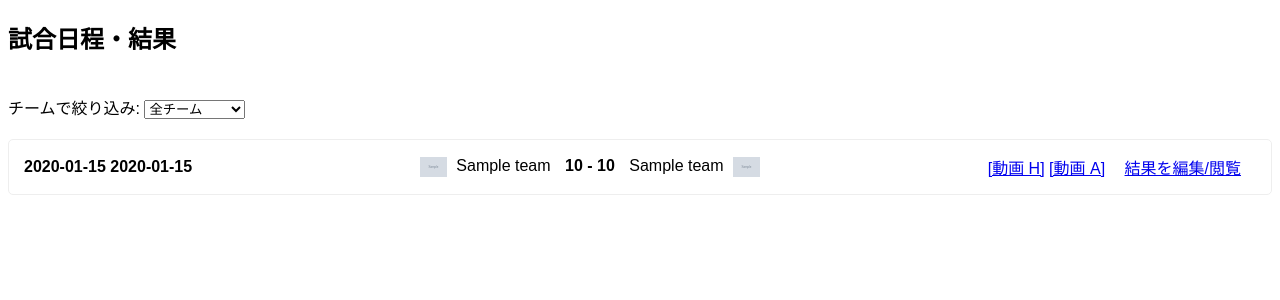
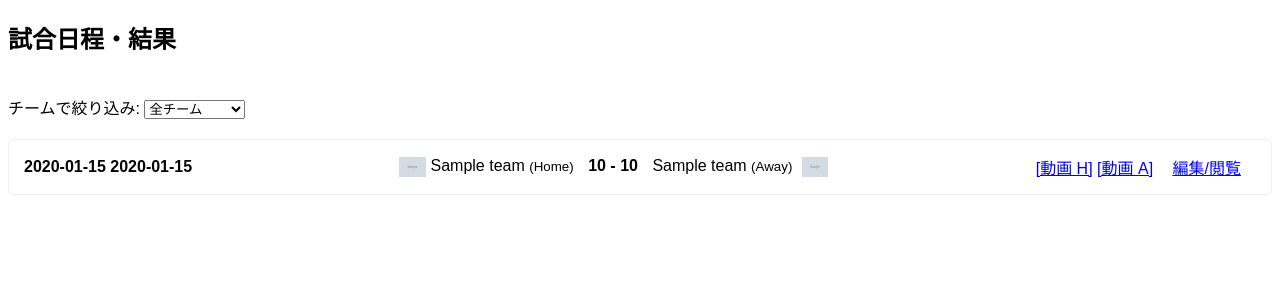
Before and after one commit to mito0612uni/NBA2K26-JPL, a Flask app: page /schedule in a window 1280 px wide. Shown: the part 56-356 px from the top of the page. Run offline with Flask 3, Linux system fonts and the light colour scheme; tables that the repository leaves empty hold one stand-in row (values such as "Sample post"); grey boxes marked "Sample" are stand-in pictures; some libraries are stand-ins or nearby versions.

Commit message:
Fix schedule layout and add auto schedule page

```diff
--- a/templates/index.html
+++ b/templates/index.html
@@ -129,6 +129,7 @@
       <div class="game-item" style="display: flex; align-items: center; padding: 10px; border-bottom: 1px solid #eee;">
         <div style="min-width: 180px;">
           <strong style="font-size: 1.1em;">{{ game.game_date }}</strong>
+          {% if game.start_time %}
           <span style="margin-left: 10px; color: #555;">{{ game.start_time }}</span>
         </div>
         <div>
--- a/templates/schedule.html
+++ b/templates/schedule.html
@@ -1,11 +1,12 @@
 {% extends "layout.html" %}
 {% block content %}
-  <div class="page-header" style="display: flex; justify-content: space-between; align-items: center; margin-bottom: 20px;">
-    <h2>試合日程・結果</h2>
+  <div class="page-header" style="display: flex; justify-content: space-between; align-items: center; margin-bottom: 20px; flex-wrap: wrap;">
+    <h2 style="margin-right: 20px;">試合日程・結果</h2>
     {% if current_user.is_authenticated and current_user.is_admin %}
-    <div>
-      <a href="{{ url_for('auto_schedule') }}" class="button" style="text-decoration: none; background-color: #ffc107; color: black; padding: 8px 15px; border-radius: 5px; margin-right: 10px;">自動作成</a>
-      <a href="{{ url_for('add_schedule') }}" class="button" style="text-decoration: none; background-color: #007bff; color: white; padding: 8px 15px; border-radius: 5px;">新しい日程を追加</a>
+      <div>
+        <a href="{{ url_for('auto_schedule') }}" class="button" style="text-decoration: none; background-color: #ffc107; color: black; padding: 8px 15px; border-radius: 5px; margin-right: 10px;">自動作成</a>
+        <a href="{{ url_for('add_schedule') }}" class="button" style="text-decoration: none; background-color: #007bff; color: white; padding: 8px 15px; border-radius: 5px;">新しい日程を追加</a>
+      </div>
     {% endif %}
   </div>
 
@@ -14,9 +15,7 @@
     <select name="team_id" id="team-select" onchange="this.form.submit()">
       <option value="">全チーム</option>
       {% for team in all_teams %}
-        <option value="{{ team.id }}" {% if team.id == selected_team_id %}selected{% endif %}>
-          {{ team.name }}
-        </option>
+        <option value="{{ team.id }}" {% if team.id == selected_team_id %}selected{% endif %}>{{ team.name }}</option>
       {% endfor %}
     </select>
   </form>
@@ -24,36 +23,33 @@
   {% if games %}
     {% for game in games %}
     <div class="game-item" style="border: 1px solid #eee; padding: 15px; margin-bottom: 10px; border-radius: 5px;">
-      <p style="margin: 0; display: flex; justify-content: space-between; align-items: center;">
-        <span style="font-weight: bold; min-width: 150px;">{{ game.game_date }} {{ game.start_time }}</span>
-        <span style="text-align: center; flex-grow: 1;">
-          {% if game.home_team.logo_image %}
-            <img src="{{ url_for('static', filename='logos/' + game.home_team.logo_image) }}" alt="{{ game.home_team.name }} ロゴ" style="height: 20px; vertical-align: middle; margin-right: 5px;">
-          {% endif %}
-          {{ game.home_team.name }}
+      <div style="display: flex; justify-content: space-between; align-items: center; flex-wrap: wrap; gap: 10px;">
+        <div style="font-weight: bold;">
+          {{ game.game_date }}
+          {% if game.start_time %}{{ game.start_time }}{% endif %}
+        </div>
+        <div style="flex-grow: 1; text-align: center;">
+          {% if game.home_team.logo_image %}<img src="{{ url_for('static', filename='logos/' + game.home_team.logo_image) }}" alt="" style="height: 20px; vertical-align: middle;">{% endif %}
+          <span>{{ game.home_team.name }} <small>(Home)</small></span>
           {% if game.is_finished %}
-            <span class="score" style="font-weight: bold; margin: 0 10px;">{{ game.home_score }} - {{ game.away_score }}</span>
+            <span style="font-weight: bold; margin: 0 10px;">{{ game.home_score }} - {{ game.away_score }}</span>
           {% else %}
             <span style="margin: 0 10px;">vs</span>
           {% endif %}
-          {{ game.away_team.name }}
-          {% if game.away_team.logo_image %}
-            <img src="{{ url_for('static', filename='logos/' + game.away_team.logo_image) }}" alt="{{ game.away_team.name }} ロゴ" style="height: 20px; vertical-align: middle; margin-left: 5px;">
-          {% endif %}
-        </span>
-        <span style="white-space: nowrap; min-width: 180px; text-align: right;">
+          <span style="margin-right: 5px;">{{ game.away_team.name }} <small>(Away)</small></span>
+          {% if game.away_team.logo_image %}<img src="{{ url_for('static', filename='logos/' + game.away_team.logo_image) }}" alt="" style="height: 20px; vertical-align: middle;">{% endif %}
+        </div>
+        <div style="white-space: nowrap;">
           {% if game.youtube_url_home %}<a href="{{ game.youtube_url_home }}" target="_blank" title="{{ game.home_team.name }}視点">[動画 H]</a>{% endif %}
           {% if game.youtube_url_away %}<a href="{{ game.youtube_url_away }}" target="_blank" title="{{ game.away_team.name }}視点">[動画 A]</a>{% endif %}
-          <a href="{{ url_for('edit_game', game_id=game.id) }}" style="margin: 0 15px;">
-            {% if game.is_finished %}結果を編集/閲覧{% else %}結果入力{% endif %}
-          </a>
+          <a href="{{ url_for('edit_game', game_id=game.id) }}" style="margin: 0 15px;">{% if game.is_finished %}編集/閲覧{% else %}結果入力{% endif %}</a>
           {% if current_user.is_authenticated and current_user.is_admin %}
             <form action="{{ url_for('delete_game', game_id=game.id) }}" method="post" onsubmit="return confirm('本当にこの日程を削除しますか？');" style="display: inline;">
               <button type="submit" style="background: none; border: none; color: red; cursor: pointer; padding: 0;">[削除]</button>
             </form>
           {% endif %}
-        </span>
-      </p>
+        </div>
+      </div>
     </div>
     {% endfor %}
   {% else %}
```
Also changed, not shown: templates/auto_schedule.html (renamed from templates/auto_schedule.html.txt).
